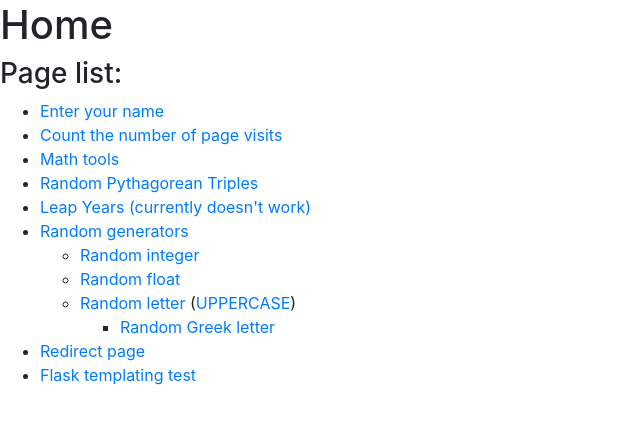
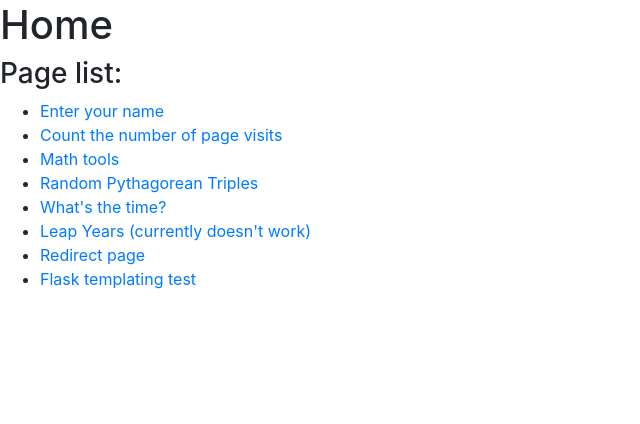
Before and after one commit to calgary34/FlaskWebsite, a Flask app: page / in a window 1280 px wide. Shown: the part 178-602 px from the top of the page, without its empty margins (0-640 px from the left). Run offline with Flask 2, Linux system fonts and the light colour scheme; some libraries are stand-ins or nearby versions.

Commit message:
Removed all the random generator stuff, as they are now in seperate repos

```diff
--- a/main.py
+++ b/main.py
@@ -74,29 +74,7 @@ def delete_visits():
 @app.route("/datetime/")
 def date():
     return "<h1>The time is {}</h1>".format(datetime.datetime.now())
-@app.route('/random/float/')
-def randomfloat():
-    return render_template("rfloat.html")
-@app.route('/random/float/<low>/<high>/')
-def randomfloat_param(low,high):
-    return render_template("rfloat.html",low=low,high=high,rand=random.uniform(int(low), int(high)))
-@app.route('/random/letter/')
-def randomletter():
-    letters=["a","b","c","d","e","f","g","h","i","j","k","l","m","n","o","p","q","r","s","t","u","v","w","x","y","z"]
-    return render_template("rletter.html",rand=random.choice(letters))
-@app.route('/random/')
-def randompage():
-    return render_template("random.html")
-@app.route('/random/int/<low>/<high>/')
-def randint_param(low,high):
-    return render_template("randint.html",low=low,high=high,rand=random.randint(int(low), int(high)))
-@app.route('/random/int/')
-def randint_no_param():
-    return render_template("randint.html")
-@app.route('/random/letter/greek/')
-def randomgreek():
-    letters=["α (alpha)","β (beta)","γ (gamma)","δ (delta)","ε (epsilon)","ζ (zeta)","η (eta)","θ (theta)","ι (iota)","κ (kappa)","λ (lambda)","μ (mu)","ν (nu)","ξ (xi)","ο (omicron)","π (pi)","ρ (rho)","σ (sigma)","τ (tau)","υ (upsilon)","φ (phi)","χ (chi)","ψ (psi)","ω (omega)"]
-    return render_template("rgreek.html",rand=random.choice(letters))
+
 @app.route('/math/pythagorean/')
 def pythagorean_triple():
     triple=pythagoreantriple(randint(1,10),randint(1,10))
--- a/templates/index.html
+++ b/templates/index.html
@@ -11,17 +11,9 @@
         <li><a href="/name">Enter your name</a></li>
         <li><a href="/visits">Count the number of page visits</a></li>
         <li><a href="/math">Math tools</a>
-          <li><a href="/math/pythagorean">Random Pythagorean Triples</a></li>
+          <li><a href="/math/pythagorean">Random Pythagorean Triples</a></li></li>
+        <li><a href="/datetime">What's the time?</a></li>
         <li><a href="/leapyear">Leap Years (currently doesn't work)</a></li>
-        </li>
-        <li><a href="/random">Random generators</a>
-            <ul>
-                <li><a href="/random/int">Random integer</a></li>
-                <li><a href="/random/float">Random float</a></li>
-                <li><a href="/random/letter">Random letter</a> (<a href="/random/letter/upper">UPPERCASE</a>)
-                    <ul><li><a href="/random/letter/greek">Random Greek letter</a></li></ul>
-                </li>
-            </ul>
         </li>
         <li><a href="/redirect">Redirect page</a></li>
         <li><a href="/template">Flask templating test</a></li>
--- a/templates/randint.html
+++ /dev/null
@@ -1,6 +0,0 @@
-{% extends "base.html" %}
-{% block title %}Random Float{% endblock %}
-{% block content %}
-    <h1>Your random integer between {{low}} and {{high}} is: {{rand}}</h1>
-    <p>To get a random integer please enter localhost:5000/random/int/&lt;lowest>/&lt;highest></p>
-{% endblock %}
--- a/templates/rfloat.html
+++ /dev/null
@@ -1,6 +0,0 @@
-{% extends "base.html" %}
-{% block title %}Random Float{% endblock %}
-{% block content %}
-    <h1>Your random float between {{low}} and {{high}} is: {{rand}}</h1>
-    <p>To get a random float please enter localhost:5000/random/float/&lt;lowest>/&lt;highest></p>
-{% endblock %}
```
Also changed, not shown: templates/random.html (deleted, +0 -13 lines), templates/rgreek.html (deleted, +0 -9 lines), templates/rletter.html (deleted, +0 -10 lines).
